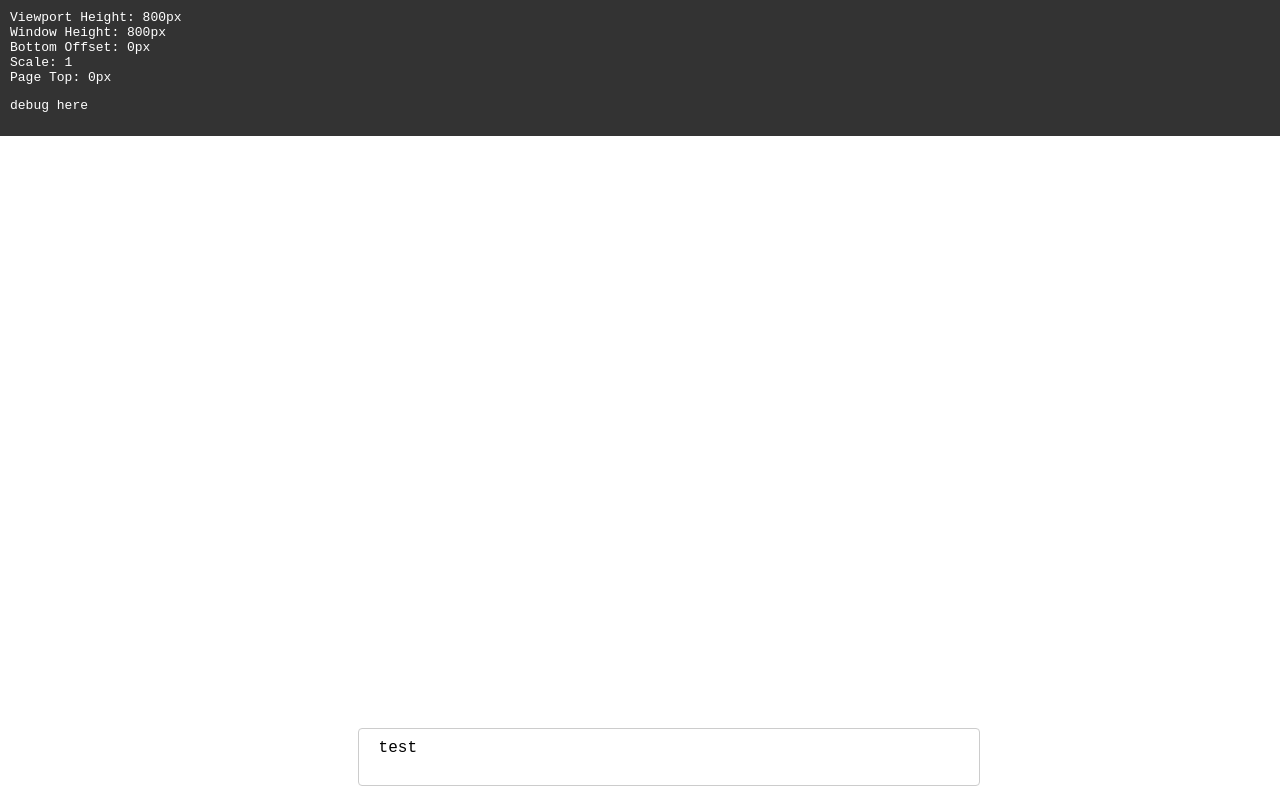
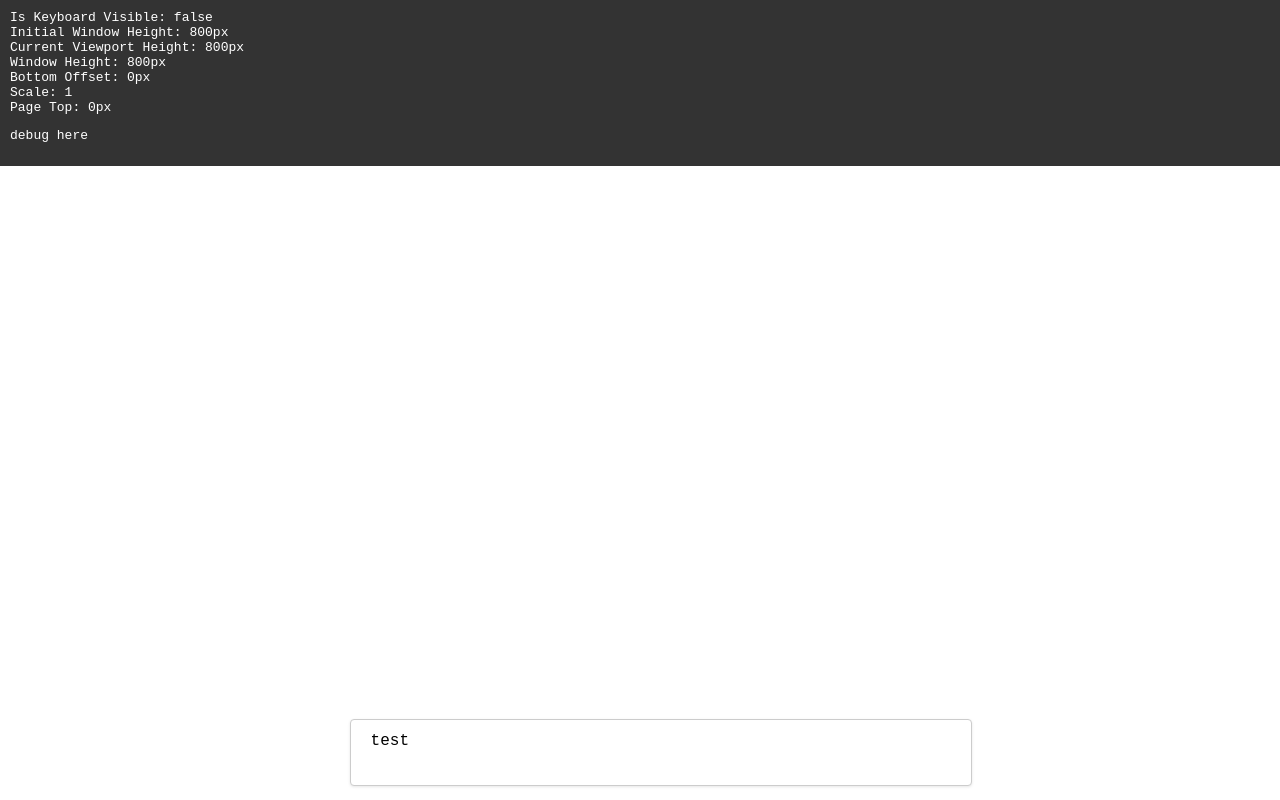
Before and after one commit to esrpmontealegre/iostest, an Angular app: page / in a window 1280 px wide. Built offline with nearby package versions, Linux system fonts and the light colour scheme.

Commit message:
size check

```diff
--- a/src/app/input-box/input-box.component.scss
+++ b/src/app/input-box/input-box.component.scss
@@ -8,6 +8,7 @@
   font-family: monospace;
   z-index: 2000;
   width: 100%;
+  pointer-events: none; // Allow interaction with elements below
 
   pre {
     margin: 0;
@@ -16,13 +17,18 @@
 }
 
 .input-box-container {
+  position: fixed;
+  left: 0;
+  right: 0;
+  bottom: 0;
   display: flex;
   justify-content: center;
   align-items: flex-end;
   width: 100%;
   padding: 10px;
-  background-color: #fff; // Add background to ensure visibility
-  z-index: 1000; // Ensure it stays above other content
+  background-color: #fff;
+  z-index: 1000;
+  transition: bottom 0.3s ease; // Smooth transition when keyboard appears/disappears
 
   .input-box {
     width: 100%;
@@ -34,7 +40,10 @@
       border: 1px solid #ccc;
       border-radius: 4px;
       resize: none;
-      font-size: 16px; // This prevents iOS zoom on focus
+      font-size: 16px;
+      line-height: 1.4;
+      min-height: 44px; // Ensure good tap target size
+      box-shadow: 0 1px 3px rgba(0,0,0,0.1);
     }
   }
 }
--- a/src/app/input-box/input-box.component.ts
+++ b/src/app/input-box/input-box.component.ts
@@ -1,4 +1,4 @@
-import { Component, OnInit, OnDestroy, ElementRef } from '@angular/core';
+import { Component, OnInit, OnDestroy, ElementRef, NgZone, ChangeDetectorRef } from '@angular/core';
 
 @Component({
   selector: 'app-input-box',
@@ -8,45 +8,90 @@ import { Component, OnInit, OnDestroy, ElementRef } from '@angular/core';
 export class InputBoxComponent implements OnInit, OnDestroy {
   private visualViewport: any;
   private resizeHandler: () => void;
+  private initialWindowHeight: number;
   debugInfo: string = 'Waiting for keyboard...';
+  isKeyboardVisible: boolean = false;
 
-  constructor(private elementRef: ElementRef) {
+  constructor(
+    private elementRef: ElementRef,
+    private ngZone: NgZone,
+    private cdr: ChangeDetectorRef
+  ) {
+    this.initialWindowHeight = window.innerHeight;
+
     // Initialize the resize handler
     this.resizeHandler = () => {
+      this.ngZone.run(() => {
         if (this.visualViewport) {
           const currentHeight = this.visualViewport.height;
           const containerElement = this.elementRef.nativeElement.querySelector('.input-box-container');
-        const bottomOffset = window.innerHeight - this.visualViewport.height;
+          const bottomOffset = this.initialWindowHeight - this.visualViewport.height;
+
+          // Consider keyboard visible if height reduction is significant (> 100px)
+          this.isKeyboardVisible = bottomOffset > 100;
 
           if (containerElement) {
-          // When keyboard appears, viewport height decreases
-          // We want to position our input just above the keyboard
             containerElement.style.position = 'fixed';
+            containerElement.style.left = '0';
+            containerElement.style.right = '0';
+
+            if (this.isKeyboardVisible) {
               containerElement.style.bottom = `${bottomOffset}px`;
+            } else {
+              containerElement.style.bottom = '0';
+            }
 
             // Update debug information
-          this.debugInfo = `Viewport Height: ${currentHeight}px\n` +
+            this.debugInfo = `Is Keyboard Visible: ${this.isKeyboardVisible}\n` +
+                           `Initial Window Height: ${this.initialWindowHeight}px\n` +
+                           `Current Viewport Height: ${currentHeight}px\n` +
                            `Window Height: ${window.innerHeight}px\n` +
                            `Bottom Offset: ${bottomOffset}px\n` +
                            `Scale: ${this.visualViewport.scale}\n` +
                            `Page Top: ${this.visualViewport.pageTop}px`;
+
+            // Ensure change detection runs
+            this.cdr.detectChanges();
           }
         }
+      });
     };
   }
 
   ngOnInit(): void {
+    this.ngZone.runOutsideAngular(() => {
       // Check if VisualViewport API is available (modern mobile browsers)
       if (window.visualViewport) {
         this.visualViewport = window.visualViewport;
         this.visualViewport.addEventListener('resize', this.resizeHandler);
+
+        // Also listen for scroll events as some mobile browsers trigger this
+        this.visualViewport.addEventListener('scroll', this.resizeHandler);
+
+        // Force initial calculation
+        this.resizeHandler();
+      } else {
+        // Fallback for browsers without VisualViewport API
+        window.addEventListener('resize', this.resizeHandler);
       }
+
+      // Add focus event listener to force recalculation
+      const textarea = this.elementRef.nativeElement.querySelector('textarea');
+      if (textarea) {
+        textarea.addEventListener('focus', () => {
+          setTimeout(this.resizeHandler, 100); // Small delay to ensure keyboard is shown
+        });
+      }
+    });
   }
 
   ngOnDestroy(): void {
     // Clean up event listeners
     if (this.visualViewport) {
       this.visualViewport.removeEventListener('resize', this.resizeHandler);
+      this.visualViewport.removeEventListener('scroll', this.resizeHandler);
+    } else {
+      window.removeEventListener('resize', this.resizeHandler);
     }
   }
 }
```
Lines whose indentation alone changed are shown as unchanged.
